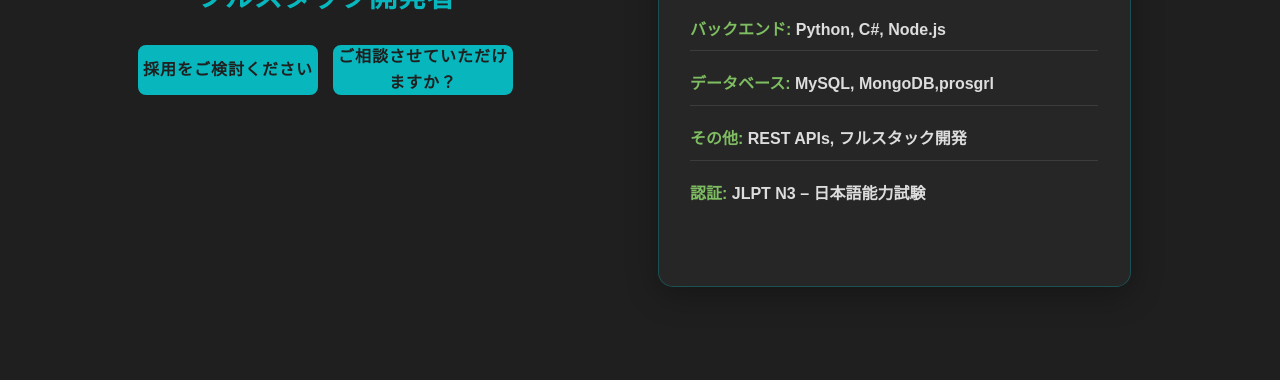
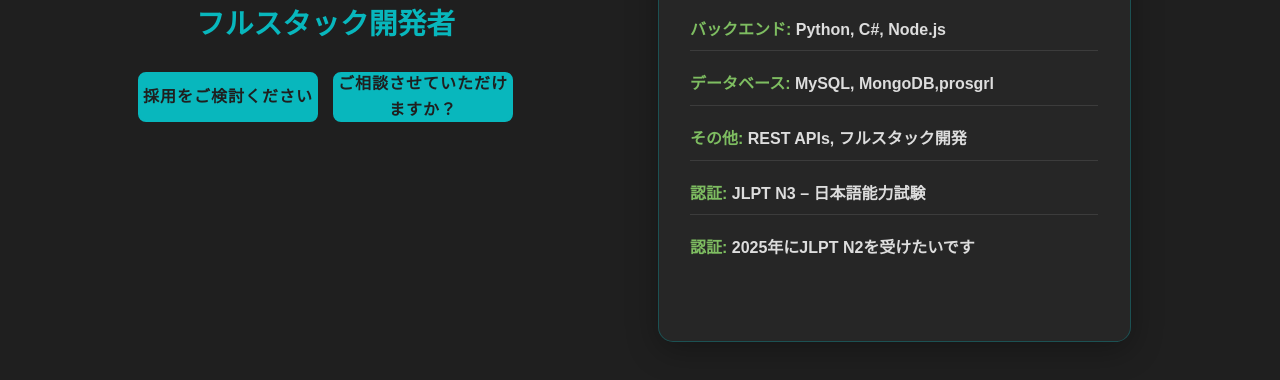
Before and after one commit to NIAZpy/portfolio-frontend-jp, a website: page index.html in a window 1280 px wide. Shown: the part 448-828 px from the top of the page. Drawn offline with nearby package versions, Linux system fonts and the light colour scheme.

Commit message:
Updated design changes

```diff
--- a/index.html
+++ b/index.html
@@ -82,6 +82,8 @@
              <li><strong>データベース:</strong> MySQL, MongoDB,prosgrl</li>
              <li><strong>その他:</strong> REST APIs, フルスタック開発</li>
              <li><strong>認証:</strong> JLPT N3 – 日本語能力試験</li>
+             <li><strong>認証:</strong> 2025年にJLPT N2を受けたいです</li>
+
             </ul>
         </div>
 
```
